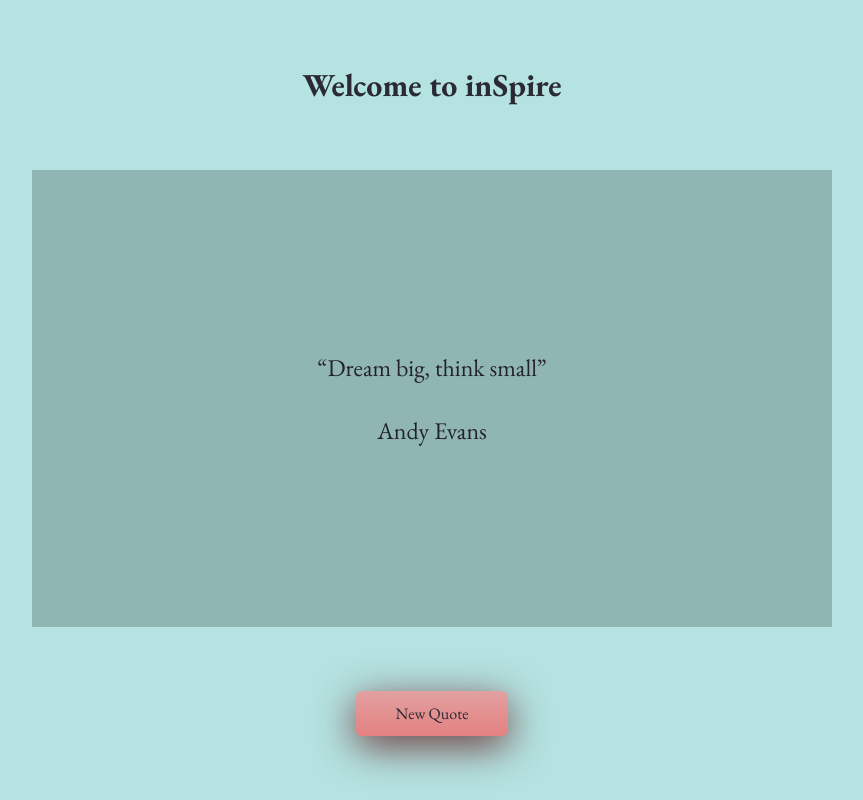
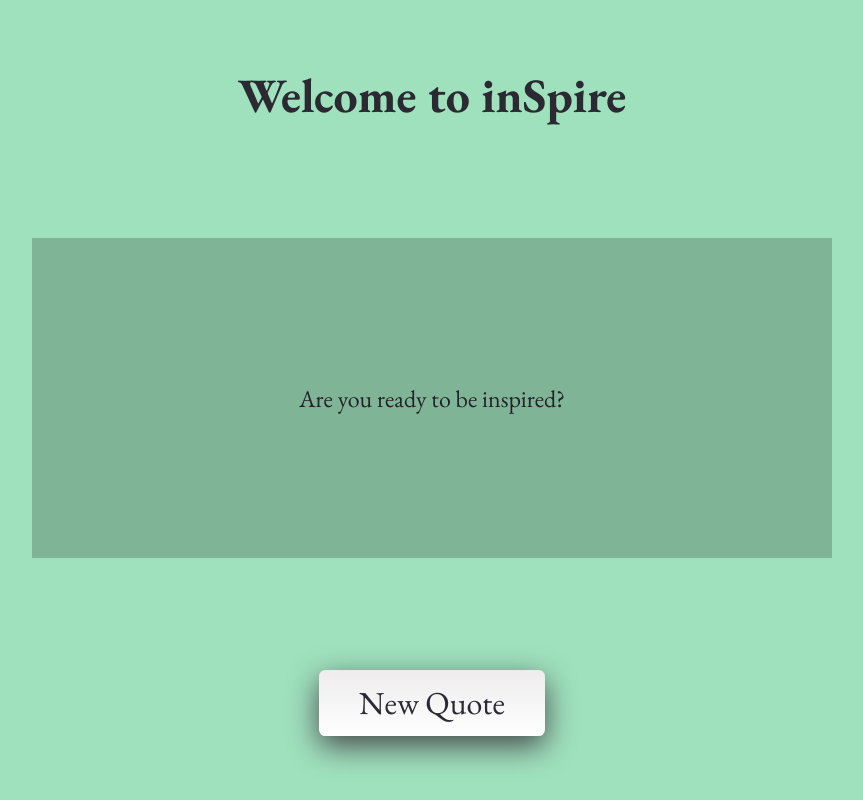
Before and after one commit to DanForder/inspire, a React (Create React App) app: page / in a window 1280 px wide. Shown: the whole page, without its empty margins (208-1071 px from the left). Built offline with nearby package versions, Linux system fonts and the light colour scheme.

Commit message:
update styles

```diff
--- a/public/index.html
+++ b/public/index.html
@@ -8,9 +8,7 @@
 
   <link rel="preconnect" href="https://fonts.googleapis.com">
   <link rel="preconnect" href="https://fonts.gstatic.com" crossorigin>
-  <link
-    href="https://fonts.googleapis.com/css2?family=EB+Garamond:wght@400;500;600;700&family=Jost:wght@400;500;600;700&display=swap"
-    rel="stylesheet">
+  <link href="https://fonts.googleapis.com/css2?family=EB+Garamond:wght@400;500;600;700&display=swap" rel="stylesheet">
 
   <title>Got Inspiration?</title>
 </head>
--- a/src/App.jsx
+++ b/src/App.jsx
@@ -6,10 +6,7 @@ import { getRandomQuote } from "./data/api";
 import "./styles/main.scss";
 
 const App = () => {
-  const [currentQuote, setCurrentQuote] = useState({
-    text: "Dream big, think small",
-    author: "Andy Evans",
-  });
+  const [currentQuote, setCurrentQuote] = useState();
 
   const getNewQuote = async () => {
     setCurrentQuote(await getRandomQuote());
@@ -18,10 +15,8 @@ const App = () => {
   return (
     <Background>
       <h1>Welcome to inSpire</h1>
-      <Quote text={currentQuote.text} author={currentQuote.author} />
-      <div>
-        <Button label="New Quote" onClick={getNewQuote} />
-      </div>
+      <Quote text={currentQuote?.text} author={currentQuote?.author} />
+      <Button label="New Quote" onClick={getNewQuote} />
     </Background>
   );
 };
--- a/src/components/Background/_Background.scss
+++ b/src/components/Background/_Background.scss
@@ -1,19 +1,21 @@
 @use "../../styles/variables.scss" as *;
 
 .background {
-  animation: animate-color 15s alternate infinite;
+  animation: animate-color 120s alternate infinite;
+  height: 100vh;
   padding: 2rem;
-  height: 100vh;
 
   .background__content {
     height: 100%;
     display: flex;
     flex-direction: column;
-    text-align: center;
     justify-content: space-between;
     align-items: center;
+    gap: 1rem;
+    text-align: center;
   }
 }
+
 @media (min-width: $tablet-breakpoint) {
   .background {
     padding: 4rem 2rem;
@@ -22,22 +24,46 @@
 
 @keyframes animate-color {
   0% {
+    background-color: rgba(133, 131, 243, 0.774);
+  }
+
+  10% {
+    background-color: rgba(131, 243, 146, 0.774);
+  }
+
+  20% {
+    background-color: rgba(243, 144, 131, 0.774);
+  }
+
+  30% {
     background-color: rgba(241, 243, 131, 0.774);
   }
 
-  25% {
-    background-color: rgba(243, 144, 131, 0.774);
+  40% {
+    background-color: rgba(243, 131, 168, 0.774);
   }
 
   50% {
     background-color: rgba(131, 243, 243, 0.774);
   }
 
-  75% {
+  60% {
+    background-color: rgba(131, 161, 243, 0.774);
+  }
+
+  70% {
     background-color: rgba(166, 243, 131, 0.774);
   }
 
+  80% {
+    background-color: rgba(243, 198, 131, 0.774);
+  }
+
+  90% {
+    background-color: rgba(243, 131, 131, 0.774);
+  }
+
   100% {
-    background-color: rgba(161, 131, 243, 0.774);
+    background-color: rgba(189, 131, 243, 0.774);
   }
 }
--- a/src/components/Button/_Button.scss
+++ b/src/components/Button/_Button.scss
@@ -2,23 +2,24 @@
 
 .button {
   width: 100%;
+  font-size: $regular-font-size;
 
-  font-size: $regular-font-size;
   border: none;
   border-radius: 0.4rem;
 
-  background-image: linear-gradient(180deg, #e1a0a0, #e58181);
-  box-shadow: 0 10px 40px #6b3838;
+  background-image: linear-gradient(180deg, #eeecec, #ffffff);
+  box-shadow: 0 10px 30px #47484d;
   padding: 0.75rem 2.5rem;
   cursor: pointer;
 
   &:hover {
-    background-image: linear-gradient(180deg, #e2c1c1, #ea8282);
+    background-image: linear-gradient(180deg, #cfcde0, #ffffff);
   }
 }
 
 @media (min-width: $tablet-breakpoint) {
   .button {
+    font-size: $large-font-size;
     width: initial;
   }
 }
--- a/src/components/Quote/Quote.jsx
+++ b/src/components/Quote/Quote.jsx
@@ -1,12 +1,19 @@
+import { useMemo } from "react";
 import "./_Quote.scss";
 
 const Quote = ({ text, author }) => {
-  return (
-    <blockquote className="quote">
-      <q className="quote__content">{text}</q>
-      <footer className="quote__author">{author ?? "Anonymous"}</footer>
-    </blockquote>
-  );
+  const currentQuote = useMemo(() => {
+    return text && author ? (
+      <>
+        <q className="quote__content">{text}</q>
+        <footer className="quote__author">{author ?? "Anonymous"}</footer>
+      </>
+    ) : (
+      <p>Are you ready to be inspired?</p>
+    );
+  }, [author, text]);
+
+  return <blockquote className="quote">{currentQuote}</blockquote>;
 };
 
 export default Quote;
--- a/src/components/Quote/_Quote.scss
+++ b/src/components/Quote/_Quote.scss
@@ -7,20 +7,12 @@
   justify-content: center;
 
   gap: 2rem;
-  font-size: 1.5rem;
+  font-size: $regular-font-size;
   padding: 2rem 1rem;
   width: 100%;
   max-width: 50rem;
   flex: 1;
-  margin: 4rem;
 
-  //   &.quote__content {
-  //   }
-
-  //   &.quote__author {
-  //   }
-
-  //overlay
   &:after {
     content: "";
     position: absolute;
@@ -31,3 +23,23 @@
     background: rgba(0, 0, 0, 0.2);
   }
 }
+
+@media (min-width: $tablet-breakpoint) {
+  .quote {
+    margin: 6rem;
+
+    & .quote__content,
+    & .quote__author {
+      font-size: $large-font-size;
+    }
+  }
+}
+
+@media (min-width: $desktop-breakpoint) {
+  .quote {
+    & .quote__content,
+    & .quote__author {
+      font-size: $largest-font-size;
+    }
+  }
+}
--- a/src/data/api.js
+++ b/src/data/api.js
@@ -3,8 +3,7 @@ import axios from "axios";
 export const getRandomQuote = async () => {
   try {
     const { data } = await axios.get("https://type.fit/api/quotes");
-    const randomQuote = data[Math.floor(Math.random() * data.length)];
-    return randomQuote;
+    return data[Math.floor(Math.random() * data.length)];
   } catch (error) {
     console.error(error);
   }
--- a/src/styles/global.scss
+++ b/src/styles/global.scss
@@ -3,3 +3,15 @@
 * {
   color: $text-color-primary;
 }
+
+@media (min-width: $tablet-breakpoint) {
+  h1 {
+    font-size: $large-font-size;
+  }
+}
+
+@media (min-width: $desktop-breakpoint) {
+  h1 {
+    font-size: $largest-font-size;
+  }
+}
--- a/src/styles/typography.scss
+++ b/src/styles/typography.scss
@@ -1,6 +1,6 @@
 @use "./variables" as *;
 
 * {
-  font-family: "EB Garamond", sans-serif;
+  font-family: "EB Garamond", serif;
   color: $text-color-primary;
 }
--- a/src/styles/variables.scss
+++ b/src/styles/variables.scss
@@ -12,7 +12,7 @@ $gradient-hover: linear-gradient(180deg, #e2c1c1 0%, #d36b6b 100%);
 //font sizes
 $largest-font-size: 3rem;
 $large-font-size: 2rem;
-$regular-font-size: 1rem;
+$regular-font-size: 1.5rem;
 
 // breakpoints
 $mobile-breakpoint: 320px;
```
